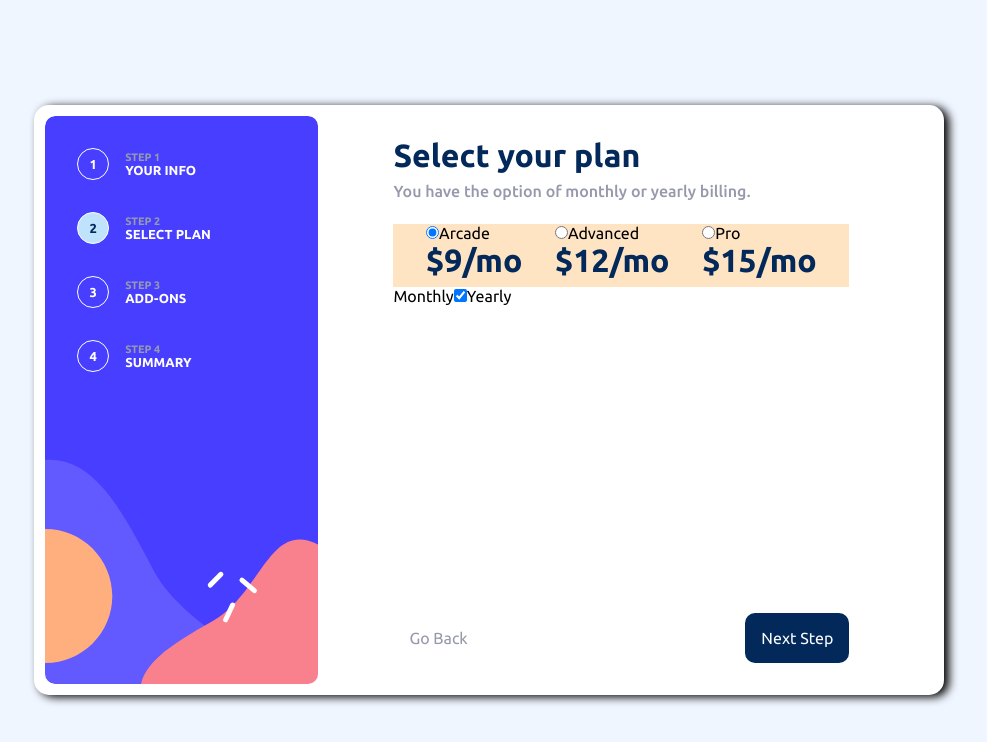
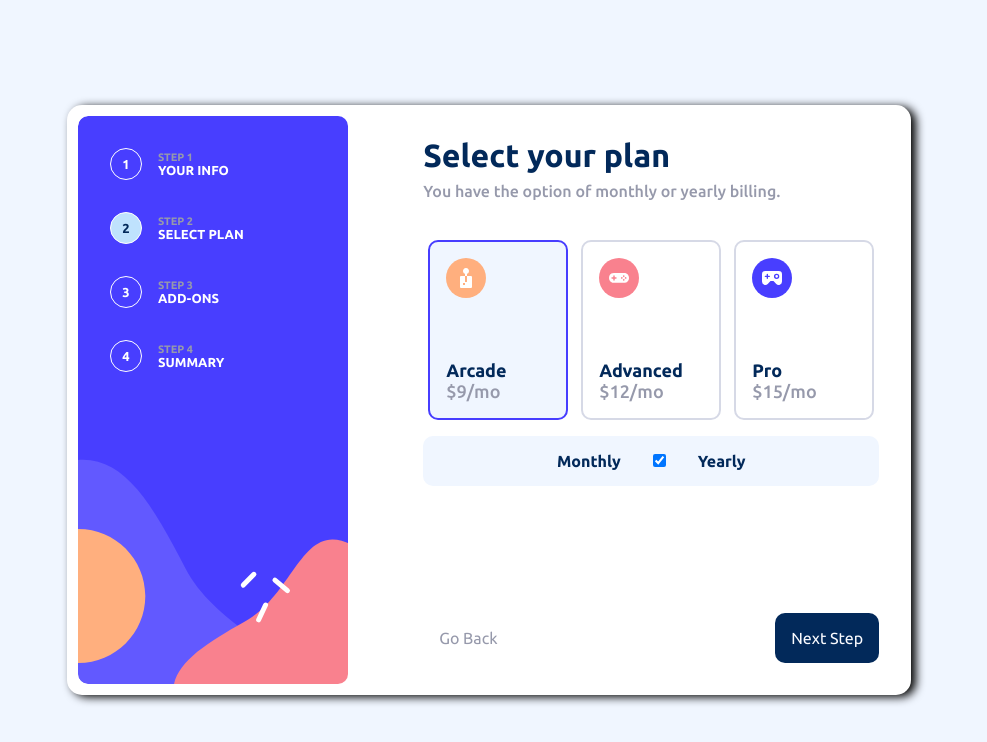
Before and after one commit to PatrykO92/FrontendMentor_Multi-step-form-, a React (Create React App) app: page / in a window 1280 px wide. Both pictures are taken after typing "Sample", "name@example.com", "5551234" into the empty fields and a click on the button "Next Step". Shown: the top 742 px of the page, without its empty margins (151-1138 px from the left). Built offline with nearby package versions, Linux system fonts and the light colour scheme.

Commit message:
added styling to Step2 and Step3

```diff
--- a/src/assets/images/index.js
+++ b/src/assets/images/index.js
@@ -1,17 +1,7 @@
-import bgSidebarDesktop from "./bg-sidebar-desktop.svg";
-import bgSidebarMobile from "./bg-sidebar-mobile.svg";
 import iconAdvanced from "./icon-advanced.svg";
 import iconArcade from "./icon-arcade.svg";
 import iconCheckmark from "./icon-checkmark.svg";
 import iconPro from "./icon-pro.svg";
 import iconThankYou from "./icon-thank-you.svg";
 
-export {
-  bgSidebarDesktop,
-  bgSidebarMobile,
-  iconAdvanced,
-  iconArcade,
-  iconCheckmark,
-  iconPro,
-  iconThankYou,
-};
+export { iconAdvanced, iconArcade, iconCheckmark, iconPro, iconThankYou };
--- a/src/assets/styles/form.css
+++ b/src/assets/styles/form.css
@@ -3,8 +3,6 @@
   flex-wrap: wrap;
   box-shadow: 5px 2px 10px black;
   border-radius: 15px;
-  min-width: 910px;
-  min-height: 590px;
   background-color: var(--secondary-color5);
   gap: 2rem;
 }
@@ -13,8 +11,7 @@
   padding: 2rem;
   margin: 0.7rem;
   border-radius: 10px;
-  width: 30%;
-  min-height: 100%;
+  min-width: 270px;
   display: flex;
   flex-direction: column;
   gap: 2rem;
@@ -62,10 +59,11 @@
   flex-direction: column;
   padding: 2rem;
   gap: 1rem;
-  max-width: 520px;
+  min-width: 520px;
+  min-height: 590px;
 }
 
-.form-main-container p > span {
+.form-main-container > p > span {
   display: block;
   color: var(--primary-color1);
   font-weight: bold;
@@ -153,9 +151,104 @@
   outline: none;
 }
 
-.form-select-plan > div:nth-child(1) {
+.form-select-plan {
+  margin-top: 1rem;
+  gap: 1rem;
+}
+
+.form-select-plan > div {
   display: flex;
   flex-direction: row;
   justify-content: space-evenly;
-  background-color: bisque;
+  gap: 0.5rem;
 }
+
+.select-plans label {
+  border: 2px solid var(--secondary-color2);
+  border-radius: 10px;
+  padding: 1rem;
+  min-height: 180px;
+  min-width: 140px;
+  display: flex;
+  flex-direction: column;
+  align-items: flex-start;
+  justify-content: space-between;
+}
+
+.select-plans > label:hover {
+  border-color: var(--primary-color2);
+}
+
+.selected-plan {
+  background-color: var(--secondary-color3);
+  border: 2px solid var(--primary-color2) !important;
+}
+
+.select-plans img {
+  max-height: 2.5rem;
+}
+
+.select-plans p {
+  color: var(--primary-color1);
+  font-weight: 700;
+  font-size: large;
+}
+
+.select-plans span {
+  color: var(--secondary-color1);
+  font-weight: 500;
+}
+
+.select-plans input {
+  height: 0;
+  width: 0;
+}
+
+.select-plans b {
+  display: block;
+  font-size: small;
+}
+
+.monthly-yearly {
+  background-color: var(--secondary-color3);
+  border-radius: 10px;
+  padding: 1rem;
+  color: var(--primary-color1);
+  font-weight: 700;
+}
+
+.monthly-yearly input {
+  margin: 0 2rem;
+}
+
+.form-add-ons {
+  gap: 1rem;
+}
+
+.form-add-ons > label {
+  display: flex;
+  justify-content: space-between;
+  align-items: center;
+  gap: 1rem;
+  border: 2px solid var(--secondary-color2);
+  border-radius: 10px;
+  padding: 1rem;
+}
+
+.form-add-ons > label:hover {
+  border-color: var(--primary-color2);
+}
+
+.form-add-ons label > div {
+  flex: 1;
+  display: flex;
+  flex-direction: column;
+}
+
+.form-add-ons label > div > span {
+  color: var(--secondary-color1);
+}
+
+.form-add-ons label > p {
+  color: var(--primary-color2);
+}
--- a/src/assets/styles/loading-spinner.css
+++ b/src/assets/styles/loading-spinner.css
@@ -1,7 +1,5 @@
 .loading-spinner {
   min-width: 100%;
-  min-height: inherit;
-  width: 100%;
   height: 100%;
   display: flex;
   align-items: center;
--- a/src/components/Form.jsx
+++ b/src/components/Form.jsx
@@ -1,4 +1,12 @@
 import "../assets/styles/form.css";
+import {
+  iconAdvanced,
+  iconArcade,
+  iconCheckmark,
+  iconPro,
+  iconThankYou,
+} from "../assets/images";
+
 import LoadingSpinner from "./LoadingSpinner";
 
 import { useState, useEffect } from "react";
@@ -149,6 +157,7 @@ const Form = () => {
             <span>{stepDescription[actualStep]?.[0]}</span>
             {stepDescription[actualStep]?.[1]}
           </p>
+
           {/* Actual step */}
           {actualStep === 1 && (
             <form
@@ -197,8 +206,11 @@ const Form = () => {
 
           {actualStep === 2 && (
             <div className="form-select-plan">
-              <div>
-                <div>
+              <div className="select-plans">
+                <label
+                  className={form.plan === "Arcade" ? "selected-plan" : ""}
+                >
+                  <img src={iconArcade} alt="arcade plan" />
                   <input
                     type="radio"
                     id="plan-1"
@@ -207,7 +219,7 @@ const Form = () => {
                     onChange={handleInputChange}
                     checked={form.plan === "Arcade"}
                   />
-                  <label htmlFor="plan-1">
+                  <p htmlFor="plan-1">
                     Arcade
                     {monthlyPayment ? (
                       <p>
@@ -215,12 +227,16 @@ const Form = () => {
                       </p>
                     ) : (
                       <p>
-                        <span>$90/yr</span>2 months free
+                        <span>$90/yr</span>
+                        <b>2 months free</b>
                       </p>
                     )}
+                  </p>
                 </label>
-                </div>
-                <div>
+                <label
+                  className={form.plan === "Advanced" ? "selected-plan" : ""}
+                >
+                  <img src={iconAdvanced} alt="advanced plan" />
                   <input
                     type="radio"
                     id="plan-2"
@@ -229,7 +245,7 @@ const Form = () => {
                     onChange={handleInputChange}
                     checked={form.plan === "Advanced"}
                   />
-                  <label htmlFor="plan-2">
+                  <p htmlFor="plan-2">
                     Advanced
                     {monthlyPayment ? (
                       <p>
@@ -237,12 +253,17 @@ const Form = () => {
                       </p>
                     ) : (
                       <p>
-                        <span>$120/yr</span>2 months free
+                        <span>$120/yr</span>
+                        <b>2 months free</b>
                       </p>
                     )}
+                  </p>
                 </label>
-                </div>
-                <div>
+                <label
+                  htmlFor="plan-3"
+                  className={form.plan === "Pro" ? "selected-plan" : ""}
+                >
+                  <img src={iconPro} alt="pro plan" />
                   <input
                     type="radio"
                     id="plan-3"
@@ -251,7 +272,7 @@ const Form = () => {
                     onChange={handleInputChange}
                     checked={form.plan === "Pro"}
                   />
-                  <label htmlFor="plan-3">
+                  <p>
                     Pro
                     {monthlyPayment ? (
                       <p>
@@ -259,14 +280,15 @@ const Form = () => {
                       </p>
                     ) : (
                       <p>
-                        <span>$150/yr</span>2 months free
+                        <span>$150/yr</span>
+                        <b>2 months free</b>
                       </p>
                     )}
+                  </p>
                 </label>
               </div>
-              </div>
 
-              <div>
+              <div className="monthly-yearly">
                 <label>
                   Monthly
                   <input
@@ -284,7 +306,10 @@ const Form = () => {
 
           {actualStep === 3 && (
             <div className="form-add-ons">
-              <div>
+              <label
+                htmlFor="online-services"
+                className={form.addons.onlineService ? "selected-plan" : ""}
+              >
                 <input
                   type="checkbox"
                   id="online-services"
@@ -293,16 +318,17 @@ const Form = () => {
                   onChange={handleInputChange}
                   checked={form.addons.onlineService}
                 />
-                <label htmlFor="online-services">
+
                 <div>
-                    <p>
-                      <b>Online service</b>Access to multiplayer games
-                    </p>
+                  <b>Online service</b>
+                  <span>Access to multiplayer games</span>
+                </div>
                 <p>{monthlyPayment ? "+$1/mo" : "+$10/yr"}</p>
-                  </div>
               </label>
-              </div>
-              <div>
+              <label
+                htmlFor="larger-storage"
+                className={form.addons.largerStorage ? "selected-plan" : ""}
+              >
                 <input
                   type="checkbox"
                   id="larger-storage"
@@ -311,16 +337,19 @@ const Form = () => {
                   onChange={handleInputChange}
                   checked={form.addons.largerStorage}
                 />
-                <label htmlFor="larger-storage">
+
                 <div>
-                    <p>
-                      <b>Larger storage</b>Extra 1TB of cloud save
-                    </p>
+                  <b>Larger storage</b>
+                  <span>Extra 1TB of cloud save</span>
+                </div>
                 <p>{monthlyPayment ? "+$2/mo" : "+$20/yr"}</p>
-                  </div>
               </label>
-              </div>
-              <div>
+              <label
+                htmlFor="custom-profile"
+                className={
+                  form.addons.customizableProfile ? "selected-plan" : ""
+                }
+              >
                 <input
                   type="checkbox"
                   id="custom-profile"
@@ -329,15 +358,13 @@ const Form = () => {
                   onChange={handleInputChange}
                   checked={form.addons.customizableProfile}
                 />
-                <label htmlFor="custom-profile">
+
                 <div>
-                    <p>
-                      <b>Customizable Profile</b>Custom theme on your profile
-                    </p>
+                  <b>Customizable Profile</b>
+                  <span>Custom theme on your profile</span>
+                </div>
                 <p>{monthlyPayment ? "+$2/mo" : "+$20/yr"}</p>
-                  </div>
               </label>
-              </div>
             </div>
           )}
 
```
Lines whose indentation alone changed are shown as unchanged.
